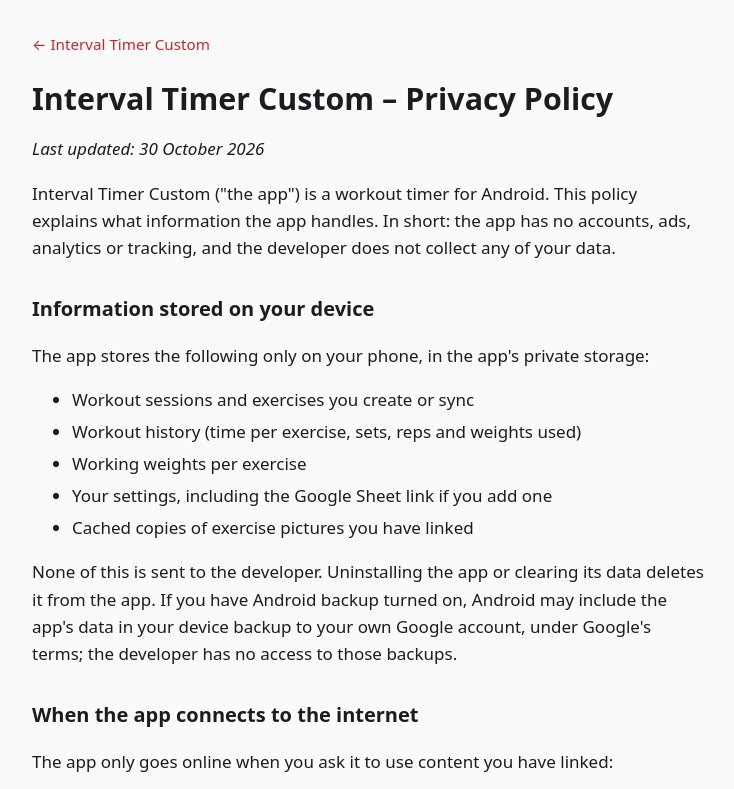
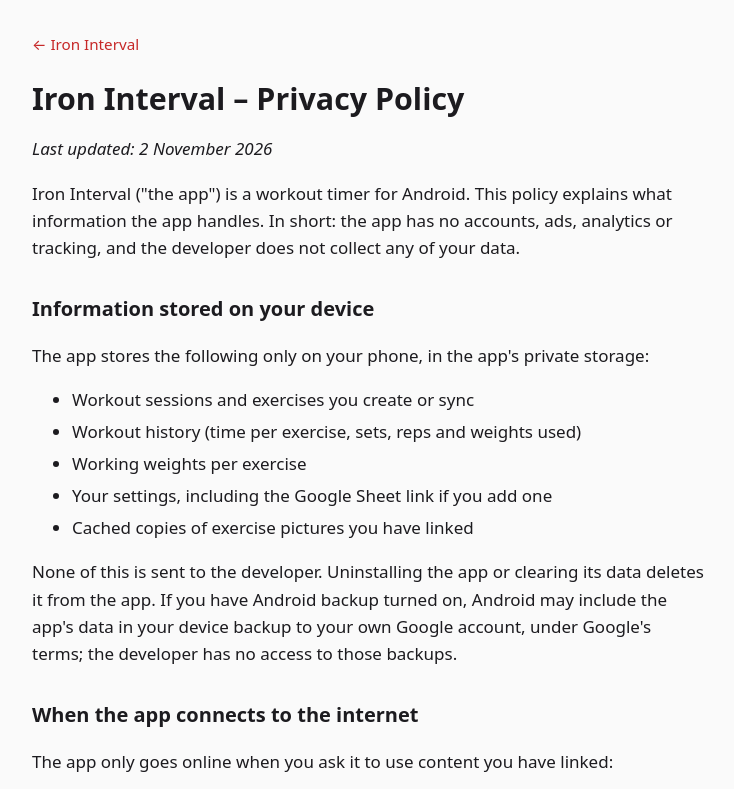
Before and after one commit to alexplummer/alexplummer.github.io, a plain HTML site: page interval-timer/privacy/index.html in a window 1280 px wide. Shown: the top 789 px of the page, without its empty margins (272-1006 px from the left). Drawn offline with Linux system fonts and the light colour scheme.

Commit message:
Rename Interval Timer Custom to Iron Interval
- New name, short description, icon and privacy policy text from the app repo (0ef7afe)
- Keep the interval-timer slug so the Play Console privacy URL is unchanged

Co-Authored-By: Claude Opus 5.5 <noreply@anthropic.com>

```diff
--- a/interval-timer/privacy/index.html
+++ b/interval-timer/privacy/index.html
@@ -3,17 +3,17 @@
 <head>
 <meta charset="utf-8">
 <meta name="viewport" content="width=device-width, initial-scale=1">
-<title>Interval Timer Custom – Privacy Policy</title>
+<title>Iron Interval – Privacy Policy</title>
 <link rel="stylesheet" href="../../assets/style.css">
 <link rel="icon" href="../icon.png">
 </head>
 <body>
 <main>
-<p class="crumb"><a href="../">&larr; Interval Timer Custom</a></p>
+<p class="crumb"><a href="../">&larr; Iron Interval</a></p>
 <article>
-<h1 id="interval-timer-custom-privacy-policy">Interval Timer Custom – Privacy Policy</h1>
-<p><em>Last updated: 30 October 2026</em></p>
-<p>Interval Timer Custom (&quot;the app&quot;) is a workout timer for Android. This policy explains what information the app
+<h1 id="iron-interval-privacy-policy">Iron Interval – Privacy Policy</h1>
+<p><em>Last updated: 2 November 2026</em></p>
+<p>Iron Interval (&quot;the app&quot;) is a workout timer for Android. This policy explains what information the app
 handles. In short: the app has no accounts, ads, analytics or tracking, and the developer does not collect any of
 your data.</p>
 <h2 id="information-stored-on-your-device">Information stored on your device</h2>
```
Also changed, not shown: index.html (+1 -1 lines), interval-timer/index.html (+4 -4 lines), interval-timer/icon.png, 2 other files.
